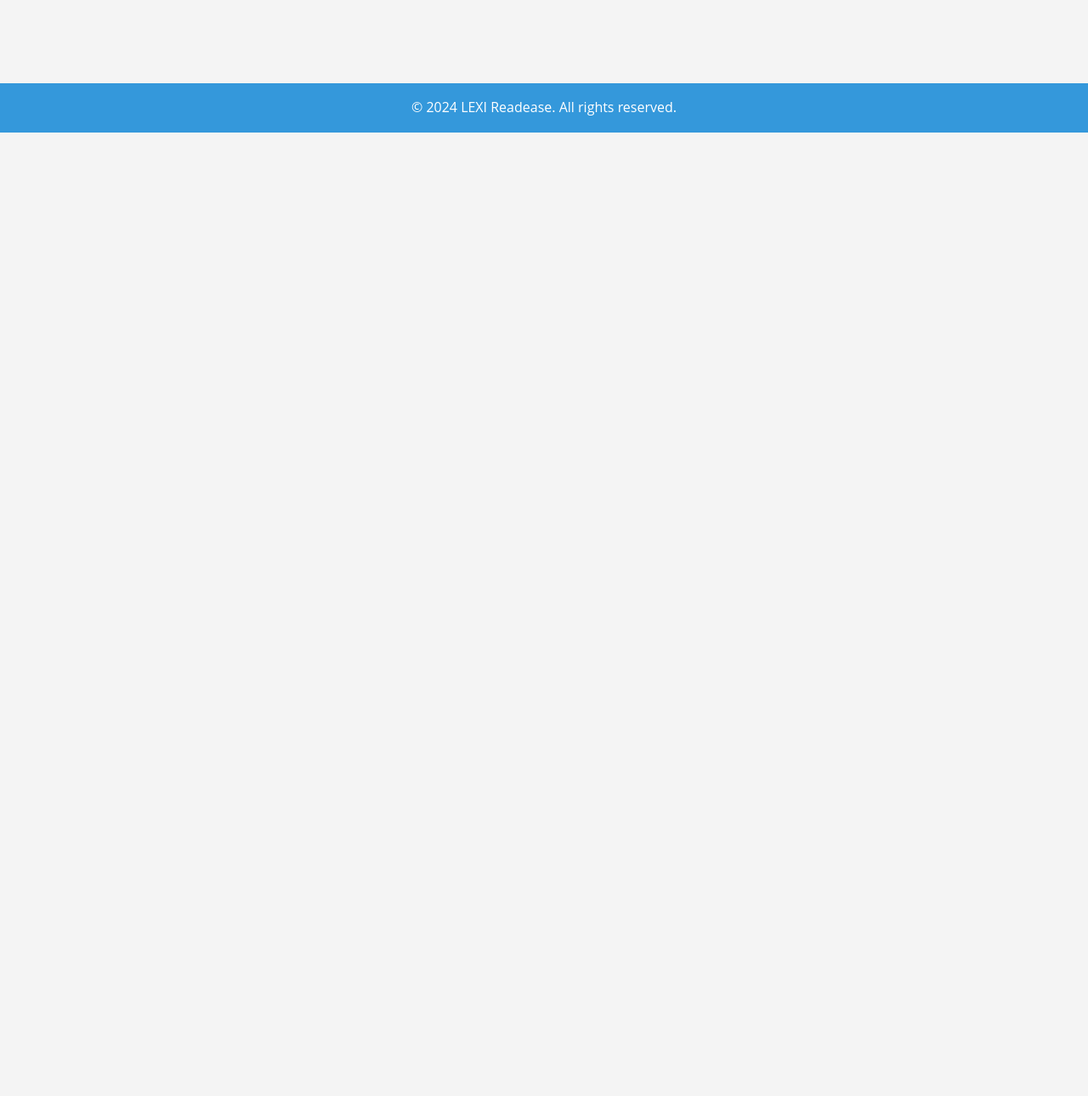
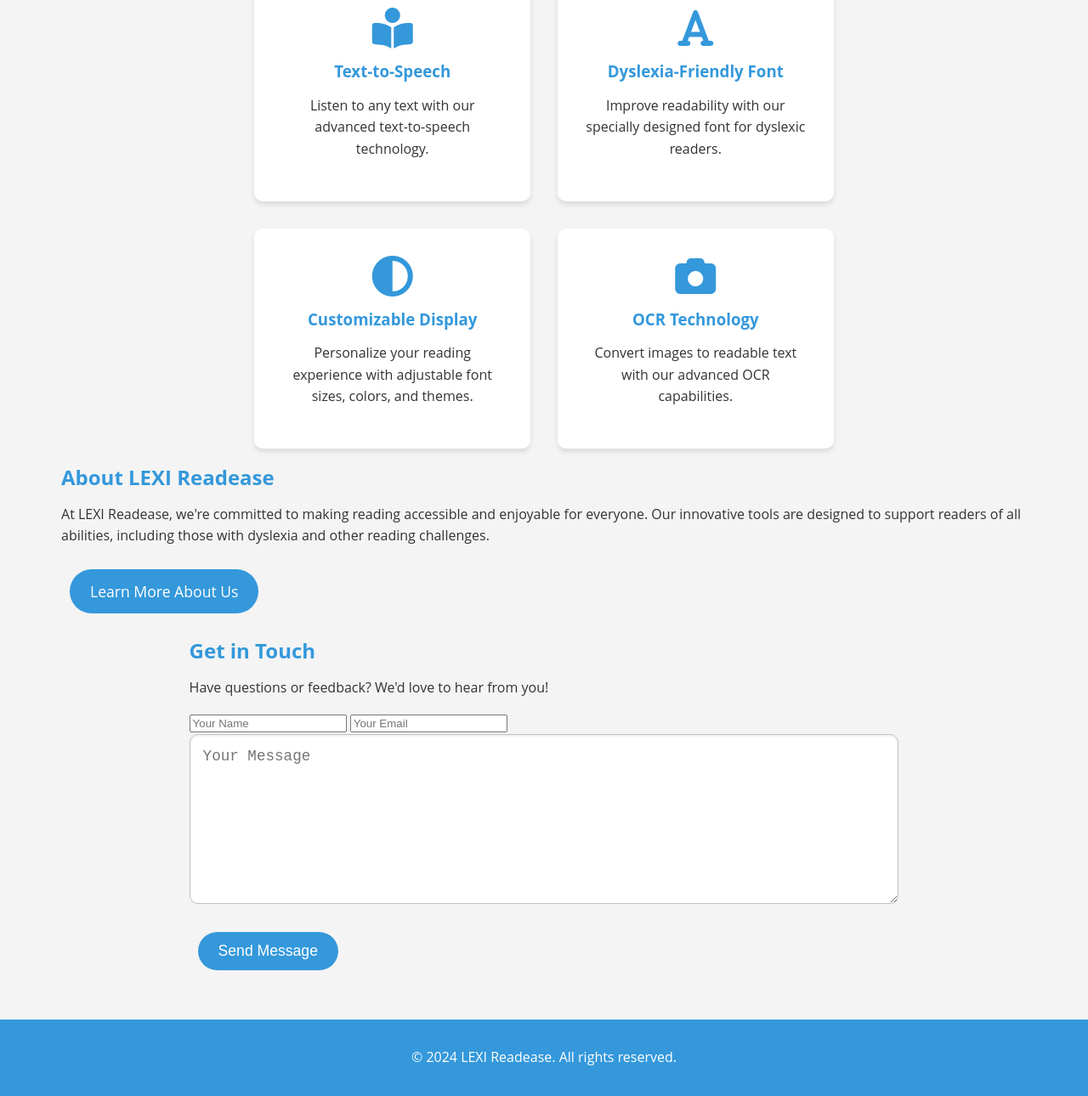
Before and after one commit to Niepokonany243/Flashwebby, a plain HTML site: page index.html in a window 1280 px wide. Shown: the part 644-1934 px from the top of the page at 85% size. Before the commit the page ends 800 px from the top, so only its background shows below. Drawn offline with nearby package versions, Linux system fonts and the light colour scheme; no server answers.

Commit message:
Update index.html

```diff
--- a/index.html
+++ b/index.html
@@ -3,16 +3,19 @@
 <head>
     <meta charset="UTF-8">
     <meta name="viewport" content="width=device-width, initial-scale=1.0">
-    <title>LEXI Readease</title>
+    <title>LEXI Readease - Enhancing Reading Experiences</title>
     <link rel="stylesheet" href="styles.css">
+    <link rel="stylesheet" href="https://cdnjs.cloudflare.com/ajax/libs/font-awesome/6.4.0/css/all.min.css">
 </head>
 <body>
     <header>
         <div class="logo">
             <div class="dots">
-                <span></span><span></span><span></span>
+                <span></span>
+                <span></span>
+                <span></span>
             </div>
-            <h1>LEXI</h1>
+            LEXI
         </div>
         <nav>
             <ul>
@@ -20,30 +23,64 @@
                 <li><a href="aboutus.html">About</a></li>
                 <li><a href="#features">Features</a></li>
                 <li><a href="#contact">Contact</a></li>
-                <li><button id="loginButton">Login</button></li>
+                <li><a href="#" id="loginButton">Login</a></li>
             </ul>
         </nav>
     </header>
 
-    <main role="main">
-        <section id="home" class="section">
-            <h2>Welcome to LEXI Readease</h2>
-            <p>Enhancing reading experiences for everyone.</p>
+    <main>
+        <section id="home" class="home-hero">
+            <h1>Welcome to LEXI Readease</h1>
+            <p>Enhancing reading experiences for everyone. Unlock the power of effortless reading with our innovative tools.</p>
             <a href="reading.html" class="button">Start Reading</a>
+        </section>
+
+        <section id="features" class="features-grid">
+            <div class="feature-card">
+                <i class="fas fa-book-reader feature-icon"></i>
+                <h3>Text-to-Speech</h3>
+                <p>Listen to any text with our advanced text-to-speech technology.</p>
+            </div>
+            <div class="feature-card">
+                <i class="fas fa-font feature-icon"></i>
+                <h3>Dyslexia-Friendly Font</h3>
+                <p>Improve readability with our specially designed font for dyslexic readers.</p>
+            </div>
+            <div class="feature-card">
+                <i class="fas fa-adjust feature-icon"></i>
+                <h3>Customizable Display</h3>
+                <p>Personalize your reading experience with adjustable font sizes, colors, and themes.</p>
+            </div>
+            <div class="feature-card">
+                <i class="fas fa-camera feature-icon"></i>
+                <h3>OCR Technology</h3>
+                <p>Convert images to readable text with our advanced OCR capabilities.</p>
+            </div>
+        </section>
+
+        <section id="about-preview" class="about-section">
+            <h2>About LEXI Readease</h2>
+            <p>At LEXI Readease, we're committed to making reading accessible and enjoyable for everyone. Our innovative tools are designed to support readers of all abilities, including those with dyslexia and other reading challenges.</p>
+            <a href="aboutus.html" class="button">Learn More About Us</a>
+        </section>
+
+        <section id="contact" class="contact-section">
+            <h2>Get in Touch</h2>
+            <p>Have questions or feedback? We'd love to hear from you!</p>
+            <form id="contact-form">
+                <input type="text" name="name" placeholder="Your Name" required>
+                <input type="email" name="email" placeholder="Your Email" required>
+                <textarea name="message" placeholder="Your Message" required></textarea>
+                <button type="submit" class="button">Send Message</button>
+            </form>
         </section>
     </main>
 
     <footer>
-        © 2024 LEXI Readease. All rights reserved.
+        <p>&copy; 2024 LEXI Readease. All rights reserved.</p>
     </footer>
 
-    <!-- Firebase App (the core Firebase SDK) is always required and must be listed first -->
-    <script src="https://www.gstatic.com/firebasejs/9.6.10/firebase-app-compat.js"></script>
-
-    <!-- Add Firebase products that you want to use -->
-    <script src="https://www.gstatic.com/firebasejs/9.6.10/firebase-auth-compat.js"></script>
-
-    <script src="firebase-config.js"></script>
-    <script src="auth.js"></script>
+    <script src="https://code.jquery.com/jquery-3.6.0.min.js"></script>
+    <script src="reading.js"></script>
 </body>
 </html>
```
